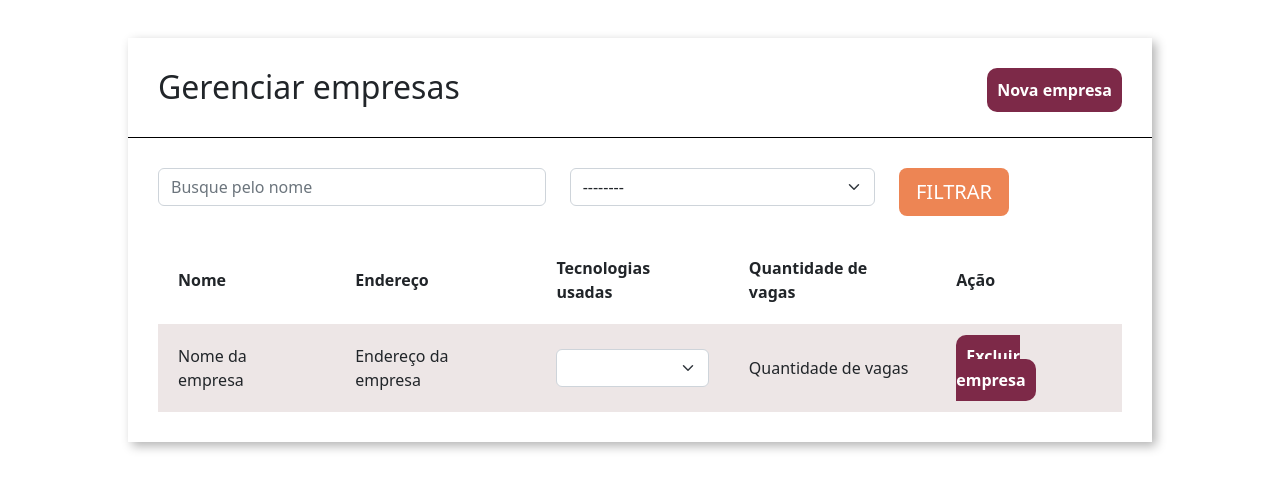
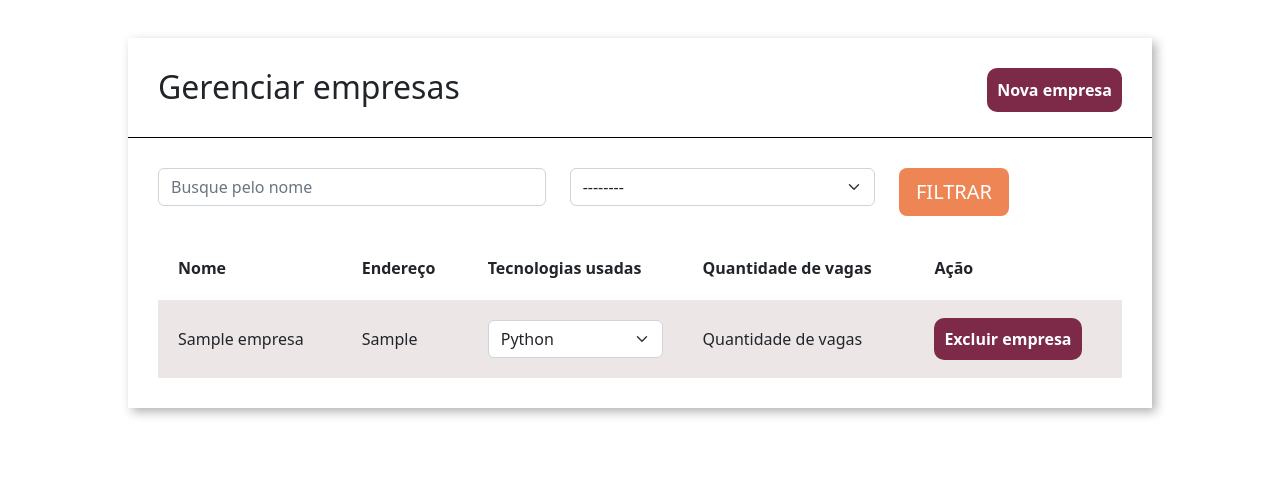
Before and after one commit to thiagotech86/seletive, a Django app: page /home/empresas/ in a window 1280 px wide. Shown: the part 56-546 px from the top of the page. Run offline with Django 5.2, Linux system fonts and the light colour scheme; data comes from the database, SQL or seed files in the repository; both versions use the stored data as it was after the commit; tables that the repository leaves empty hold one stand-in row (values such as "Sample post"); lists and menus that the app fills with data are empty.

Commit message:
Filtro core + botões adicionar e excluir empresa

```diff
--- a/empresa/models.py
+++ b/empresa/models.py
@@ -40,7 +40,7 @@ class Vagas(models.Model):
         ('F', 'Finalizado')
     )
 
-    empresa = models.ForeignKey(Empresa, on_delete=models.DO_NOTHING)
+    empresa = models.ForeignKey(Empresa, null=True, on_delete=models.SET_NULL)
     titulo = models.CharField(max_length=30)
     nivel_experiencia = models.CharField(max_length=2, choices=choices_experiencia)
     data_final = models.DateField()
--- a/empresa/templates/empresa.html
+++ b/empresa/templates/empresa.html
@@ -1,5 +1,6 @@
 {% extends 'base.html' %}
 {% load static %}
+{% load filtro %}
 {% block 'head' %}
     <link href="{% static 'empresa/css/empresas.css' %}" rel="stylesheet">
 {% endblock%}
@@ -15,7 +16,7 @@
                     {% endfor %}
                 {% endif %}
                 <h2 class="titulo">Gerenciar empresas</h2>
-                <a class="btn-nova-empresa">Nova empresa</a>
+                <a href="{% url 'nova_empresa' %}" class="btn-nova-empresa">Nova empresa</a>
             </div>
             <div class="borda-box"></div>
             <div class="body-box">
@@ -48,22 +49,25 @@
                         <th>Ação</th>
                     </tr>
 
-
-                        <tr class="tabela-linha" >
-                            <td>Nome da empresa</td>
-                            <td>Endereço da empresa</td>
+                        {% for empresa in empresas %}
+                            <tr {% if not forloop.counter|is_par %} class="tabela-linha" {% endif %} > <!-- Filtro para aplicar classe de cores nas linhas pares-->
+                                <td>{{empresa.nome}}</td>
+                                <td>{{empresa.endereco}}</td>
                                 <td>
                                     <select class="form-select">
-                                    <option></option>
+                                        {%for tech in empresa.tecnologias.all%}
+                                        <option>{{tech}}</option>
+                                        {%endfor%}
                                     </select>
                                 </td>
                                 <td>
                                     Quantidade de vagas
                                 </td>
                                 <td>
-                                <a class="btn-excluir">Excluir empresa</a>
+                                    <a href="{% url 'excluir_empresa' empresa.id %}" class="btn-excluir">Excluir empresa</a>
                                 </td>
                             </tr>
+                        {%endfor%}
 
                 </table>
             </div>
--- /dev/null
+++ b/empresa/templatetags/filtro.py
@@ -0,0 +1,7 @@
+from django import template
+
+register= template.Library()
+
+@register.filter(name="is_par")
+def is_par (valor):
+    return True if valor % 2 == 0 else False
--- a/empresa/urls.py
+++ b/empresa/urls.py
@@ -4,6 +4,7 @@ from . import views
 
 urlpatterns = [
     path('nova_empresa/',views.nova_empresa, name='nova_empresa'),
-    path('empresas/', views.empresas, name="empresa")
+    path('empresas/', views.empresas, name="empresa"),
+    path('excluir_empresa/<int:id>', views.excluir_empresa, name="excluir_empresa"),
 
 ]
--- a/empresa/views.py
+++ b/empresa/views.py
@@ -49,4 +49,11 @@ def nova_empresa(request):
 
 
 def empresas(request):
-    return render(request,'empresa.html')
+    empresas=Empresa.objects.all()
+    return render(request,'empresa.html', {'empresas':empresas})
+
+def excluir_empresa(request, id):
+    empresa = Empresa.objects.get(id=id) # acessar uma única empresa através do id requisitado
+    empresa.delete()
+    messages.add_message(request, constants.SUCCESS, 'Empresa excluída com sucesso')
+    return redirect('/home/empresas')
--- a/seletive/settings.py
+++ b/seletive/settings.py
@@ -65,6 +65,9 @@ TEMPLATES = [
                 'django.contrib.auth.context_processors.auth',
                 'django.contrib.messages.context_processors.messages',
             ],
+            'libraries':{
+                'filtro':'empresa.templatetags.filtro'
+            }
         },
     },
 ]
```
Also changed, not shown: db.sqlite3, empresa/migrations/0006_alter_vagas_empresa.py (added). Lines whose indentation alone changed are shown as unchanged.
